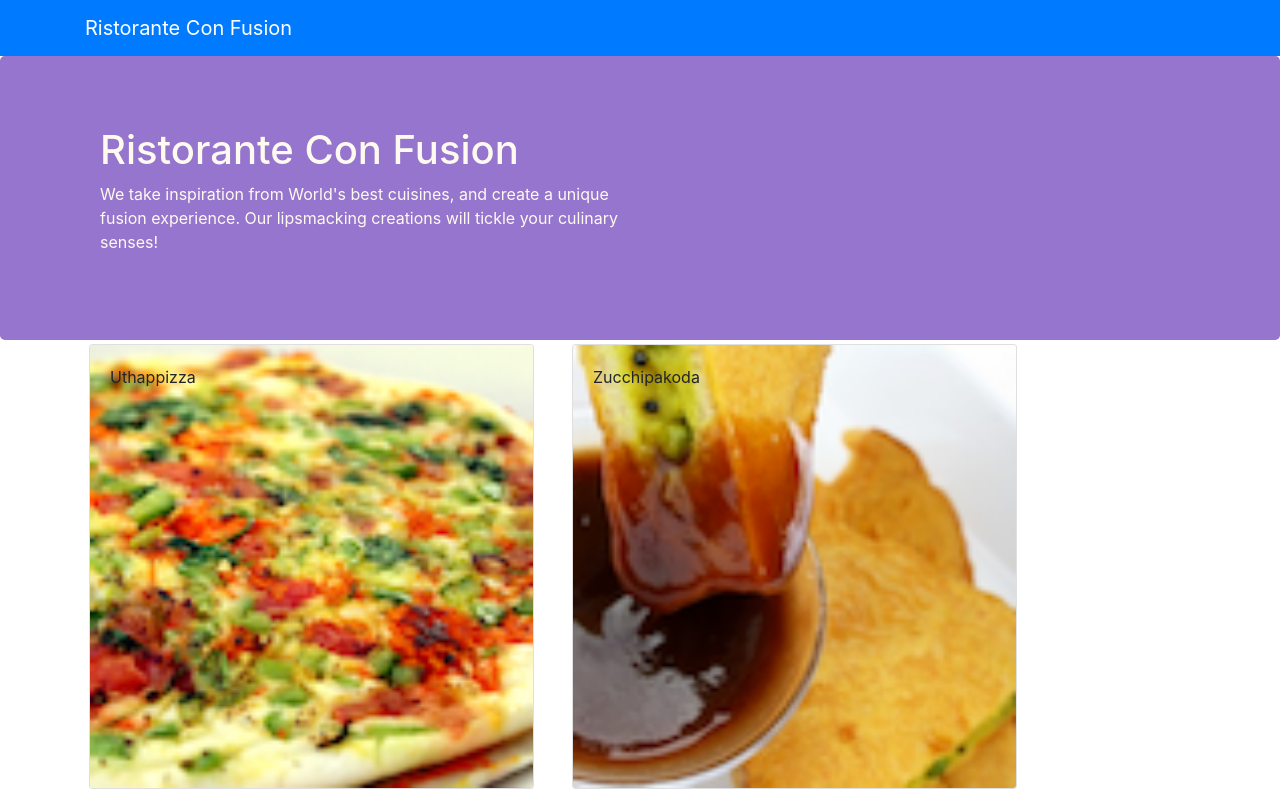
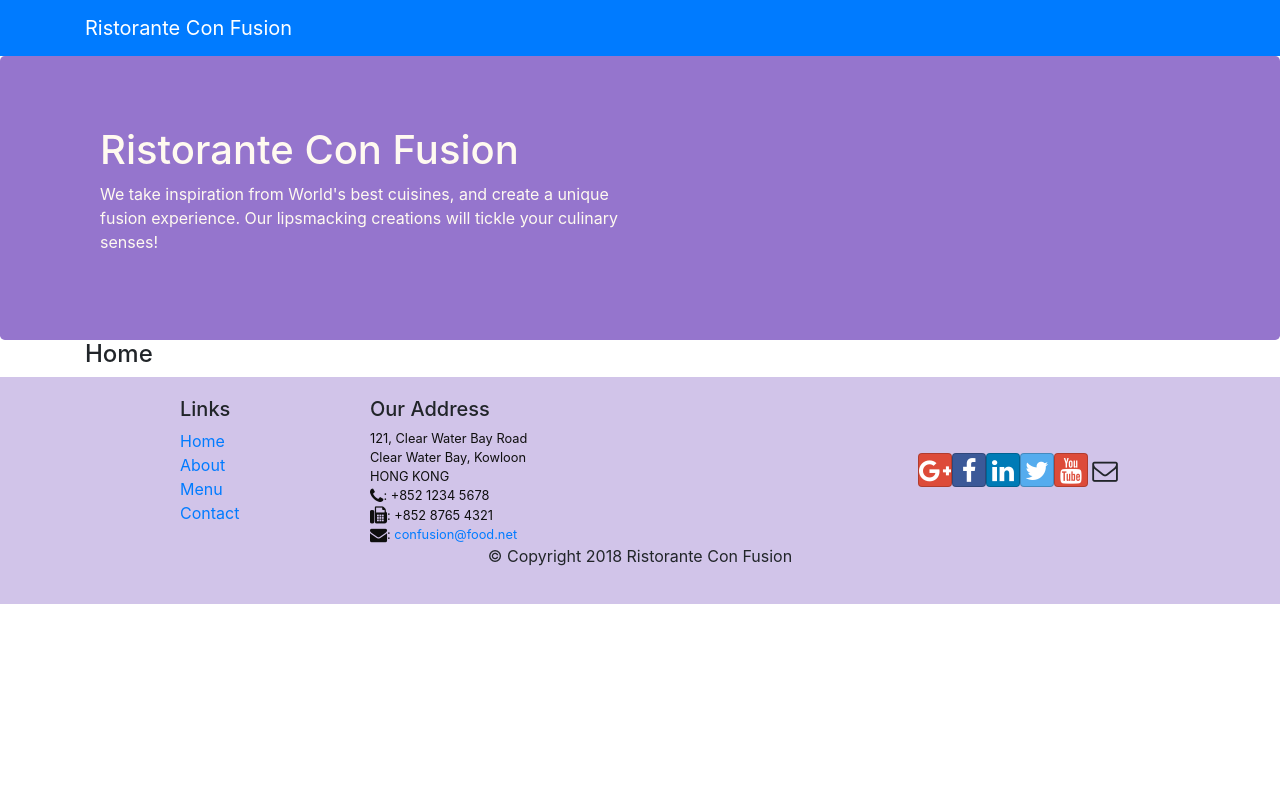
Before and after one commit to budhasanjeev/Learning-React-Coursera, a React (Create React App) app: page /home in a window 1280 px wide. Shown: the top 795 px of the page. Built offline with nearby package versions, Linux system fonts and the light colour scheme.

Commit message:
Configuring react-router-dom

```diff
--- a/package.json
+++ b/package.json
@@ -12,6 +12,7 @@
     "react": "^16.12.0",
     "react-dom": "^16.12.0",
     "react-popper": "^1.3.7",
+    "react-router-dom": "^5.1.2",
     "react-scripts": "3.3.0",
     "reactstrap": "^8.2.0"
   },
--- a/src/App.js
+++ b/src/App.js
@@ -1,14 +1,17 @@
 import React, { Component } from 'react';
 import Main from './components/MainComponent';
 import './App.css';
+import { BrowserRouter } from 'react-router-dom';
 
 class App extends Component {
 
   render() {
     return (
-      <div>
-        <Main />
-      </div>
+      <BrowserRouter>
+        <div>
+          <Main />
+        </div>
+      </BrowserRouter>
     );
   }
 
--- /dev/null
+++ b/src/components/HomeComponent.js
@@ -0,0 +1,11 @@
+import React from 'react';
+
+function Home() {
+  return(
+    <div className="container">
+      <h4>Home</h4>
+    </div>
+  );
+}
+
+export default Home;
--- a/src/components/MainComponent.js
+++ b/src/components/MainComponent.js
@@ -1,9 +1,11 @@
 import React, { Component } from 'react';
+import Home from './HomeComponent';
 import Menu from './MenuComponent';
 import DishDetail from './DishdetailComponent';
 import Header from './HeaderComponent';
 import Footer from './FooterComponent';
 import { DISHES } from '../shared/dishes';
+import { Switch, Route, Redirect } from 'react-router-dom';
 
 class Main extends Component {
 
@@ -12,20 +14,25 @@ class Main extends Component {
 
     this.state = {
       dishes: DISHES,
-      selectedDish: null
     };
   }
 
-  onDishSelect(dishId) {
-    this.setState({ selectedDish: dishId });
-  }
+  render() {
 
-  render() {
+    const HomePage = () => {
+      return(
+        <Home />
+      )
+    }
+
     return (
       <div>
         <Header />
-        <Menu dishes={this.state.dishes} onClick={(dishId) => this.onDishSelect(dishId)} />
-        <DishDetail dish={this.state.dishes.filter((dish) => dish.id === this.state.selectedDish)[0]} />
+        <Switch>
+          <Route path="/home" component={HomePage} />
+          <Route exact path="/menu" component={ () => <Menu dishes={this.state.dishes} /> } />
+          <Redirect to="/home" />
+        </Switch>
         <Footer />
       </div>
     );
```
Also changed, not shown: 1 other file (tests, documents, lock files or other folders).
